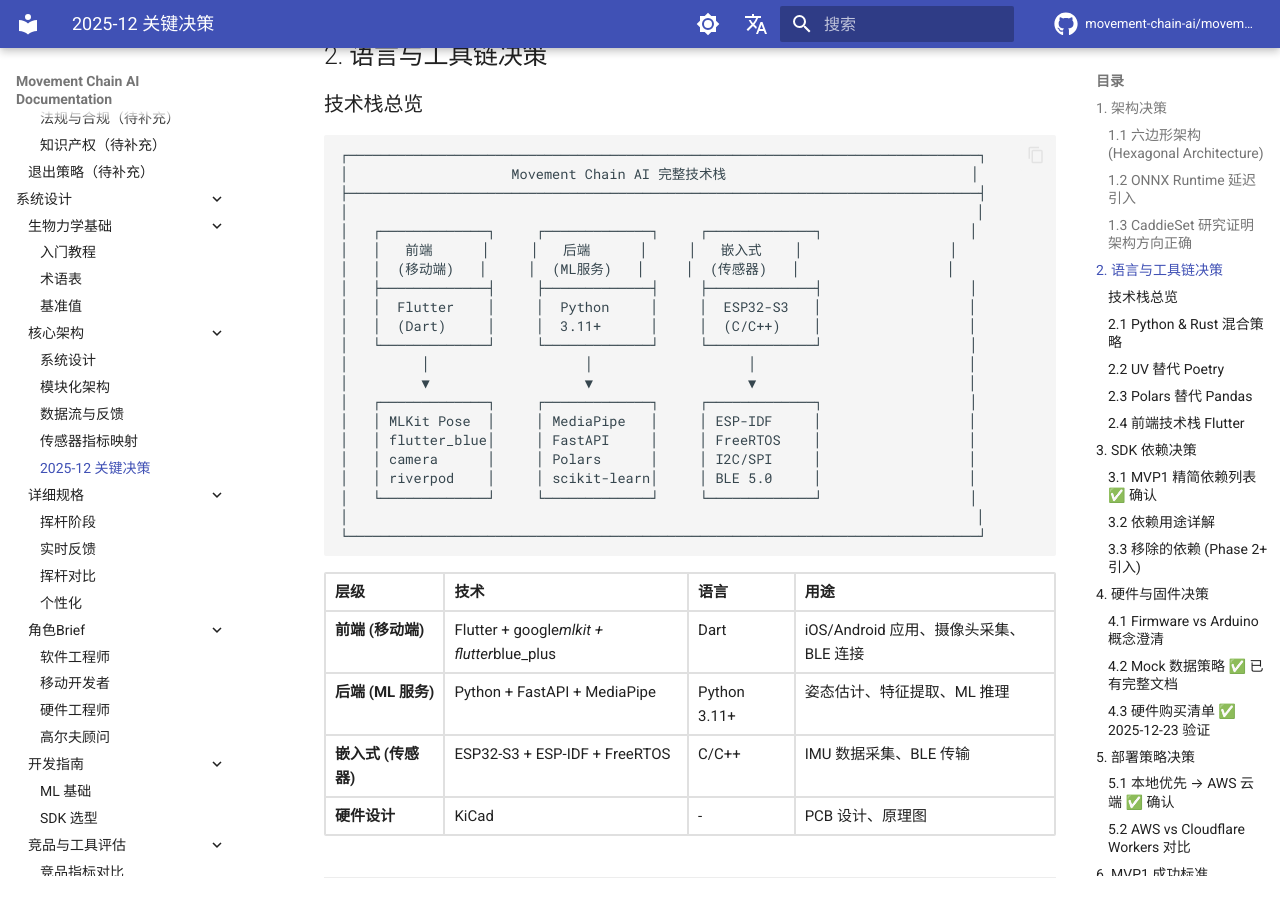
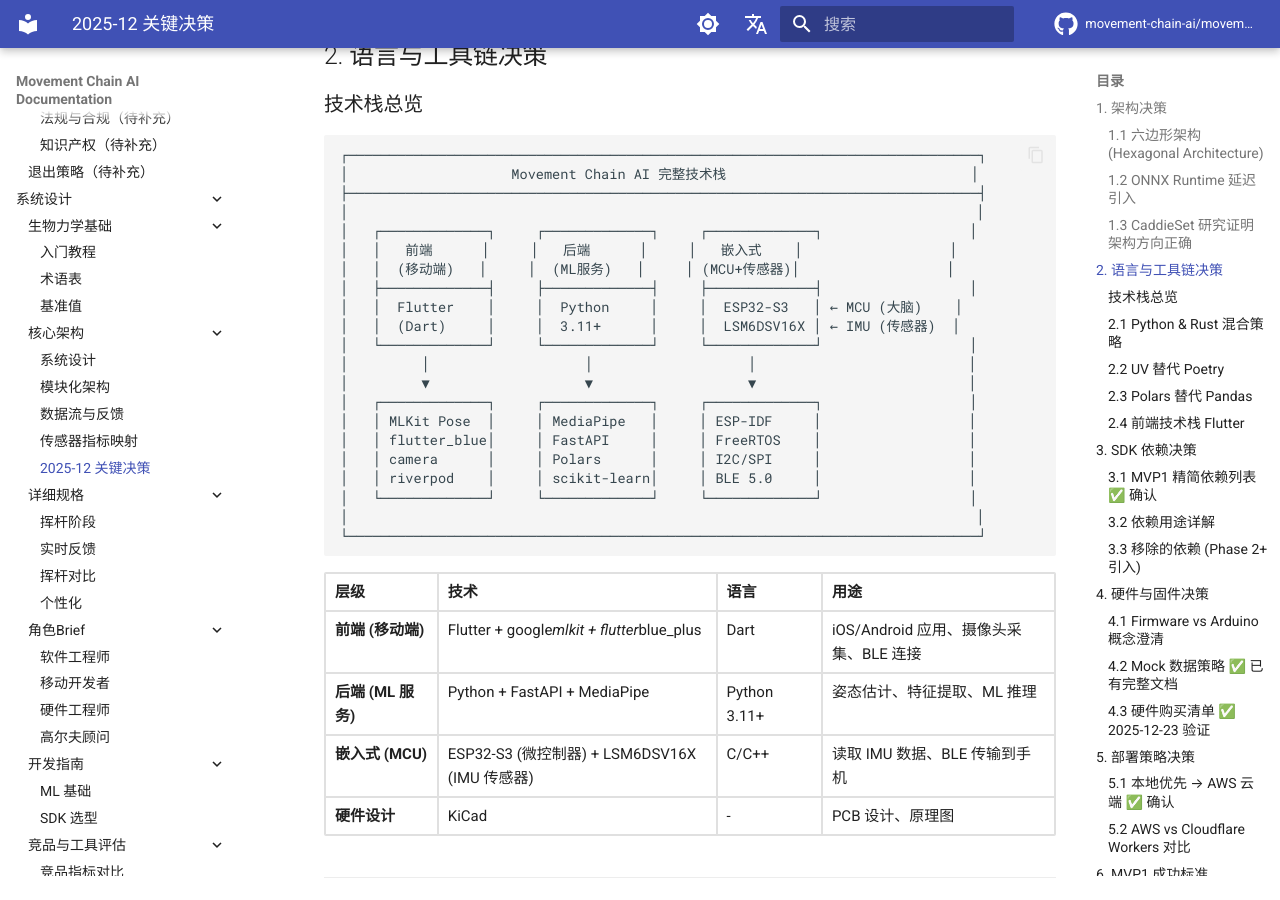
Before and after one commit to movement-chain-ai/movement-chain-docs, an MkDocs documentation site: the page built from docs/zh/design/architecture/architecture-decisions-2025-12-23.md, in a window 1280 px wide and 900 px high, scrolled down 4785 px. Built offline with MkDocs 1.6.1 and Material for MkDocs 9.7.7, drawn with Linux system fonts in a browser that asks for light colours; comment, search, counter and statistics services are not loaded; the version menu is left out.

Commit message:
docs: 修正嵌入式层描述 - 区分 MCU 与传感器
- ESP32-S3 是微控制器 (MCU)，不是传感器
- LSM6DSV16X 是 IMU 传感器
- 更新技术栈图表和表格说明

🤖 Generated with [Claude Code](https://claude.com/claude-code)

Co-Authored-By: Claude Opus 4.5 <noreply@anthropic.com>

```diff
--- a/docs/zh/design/architecture/architecture-decisions-2025-12-23.md
+++ b/docs/zh/design/architecture/architecture-decisions-2025-12-23.md
@@ -224,10 +224,10 @@ Movement Chain AI 架构（与 CaddieSet 研究一致）：
 │                                                                             │
 │   ┌─────────────┐     ┌─────────────┐     ┌─────────────┐                  │
 │   │   前端      │     │   后端      │     │   嵌入式    │                  │
-│   │  (移动端)   │     │  (ML服务)   │     │  (传感器)   │                  │
+│   │  (移动端)   │     │  (ML服务)   │     │ (MCU+传感器)│                  │
 │   ├─────────────┤     ├─────────────┤     ├─────────────┤                  │
-│   │  Flutter    │     │  Python     │     │  ESP32-S3   │                  │
-│   │  (Dart)     │     │  3.11+      │     │  (C/C++)    │                  │
+│   │  Flutter    │     │  Python     │     │  ESP32-S3   │ ← MCU (大脑)    │
+│   │  (Dart)     │     │  3.11+      │     │  LSM6DSV16X │ ← IMU (传感器)  │
 │   └─────────────┘     └─────────────┘     └─────────────┘                  │
 │         │                   │                   │                          │
 │         ▼                   ▼                   ▼                          │
@@ -245,7 +245,7 @@ Movement Chain AI 架构（与 CaddieSet 研究一致）：
 |------|------|------|------|
 | **前端 (移动端)** | Flutter + google_mlkit + flutter_blue_plus | Dart | iOS/Android 应用、摄像头采集、BLE 连接 |
 | **后端 (ML 服务)** | Python + FastAPI + MediaPipe | Python 3.11+ | 姿态估计、特征提取、ML 推理 |
-| **嵌入式 (传感器)** | ESP32-S3 + ESP-IDF + FreeRTOS | C/C++ | IMU 数据采集、BLE 传输 |
+| **嵌入式 (MCU)** | ESP32-S3 (微控制器) + LSM6DSV16X (IMU 传感器) | C/C++ | 读取 IMU 数据、BLE 传输到手机 |
 | **硬件设计** | KiCad | - | PCB 设计、原理图 |
 
 ---
```
